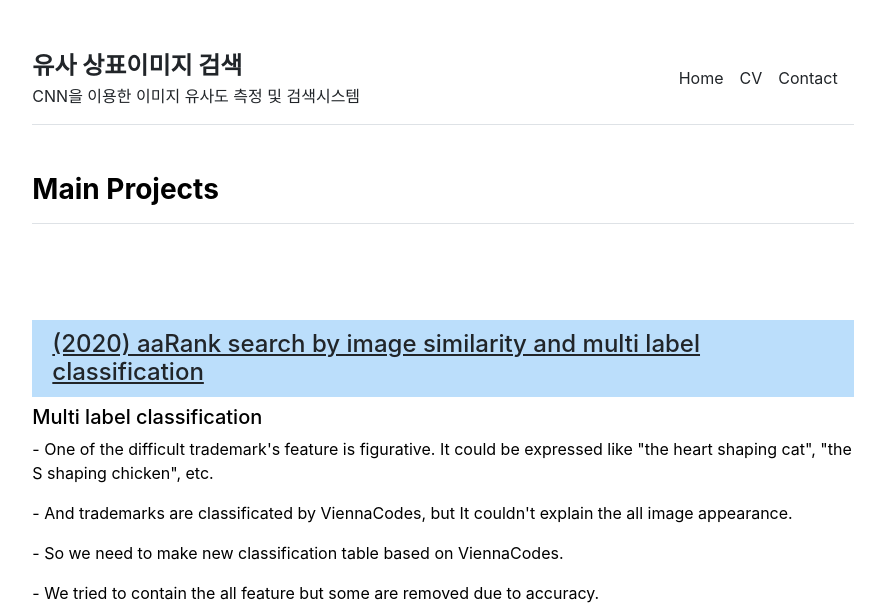
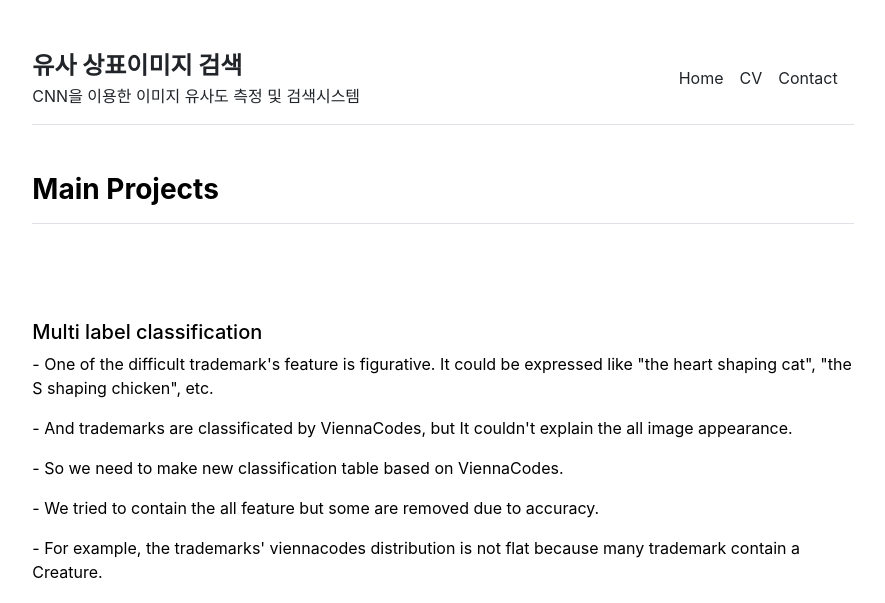
Before and after one commit to HyeongminMoon/FRCNN_trademark_similarity, a Jekyll site: the page built from index.md, in a window 1280 px wide and 900 px high, cut to the strip 0-603 px from the top of the window. Shown: the whole strip, without its empty margins (197-1082 px from the left). Built offline with Jekyll 4.4.1, drawn with Linux system fonts in a browser that asks for light colours.

Commit message:
Update publications.html

```diff
--- a/_includes/publications.html
+++ b/_includes/publications.html
@@ -16,7 +16,6 @@
 </div>
 
 
-<h4 class="b" id="frcnn"><A href = "https://github.com/HyeongminMoon/FRCNN_trademark_similarity">(2020) aaRank search by image similarity and multi label classification </A></h4>
 
 
 <h5> Multi label classification </h5>
```
